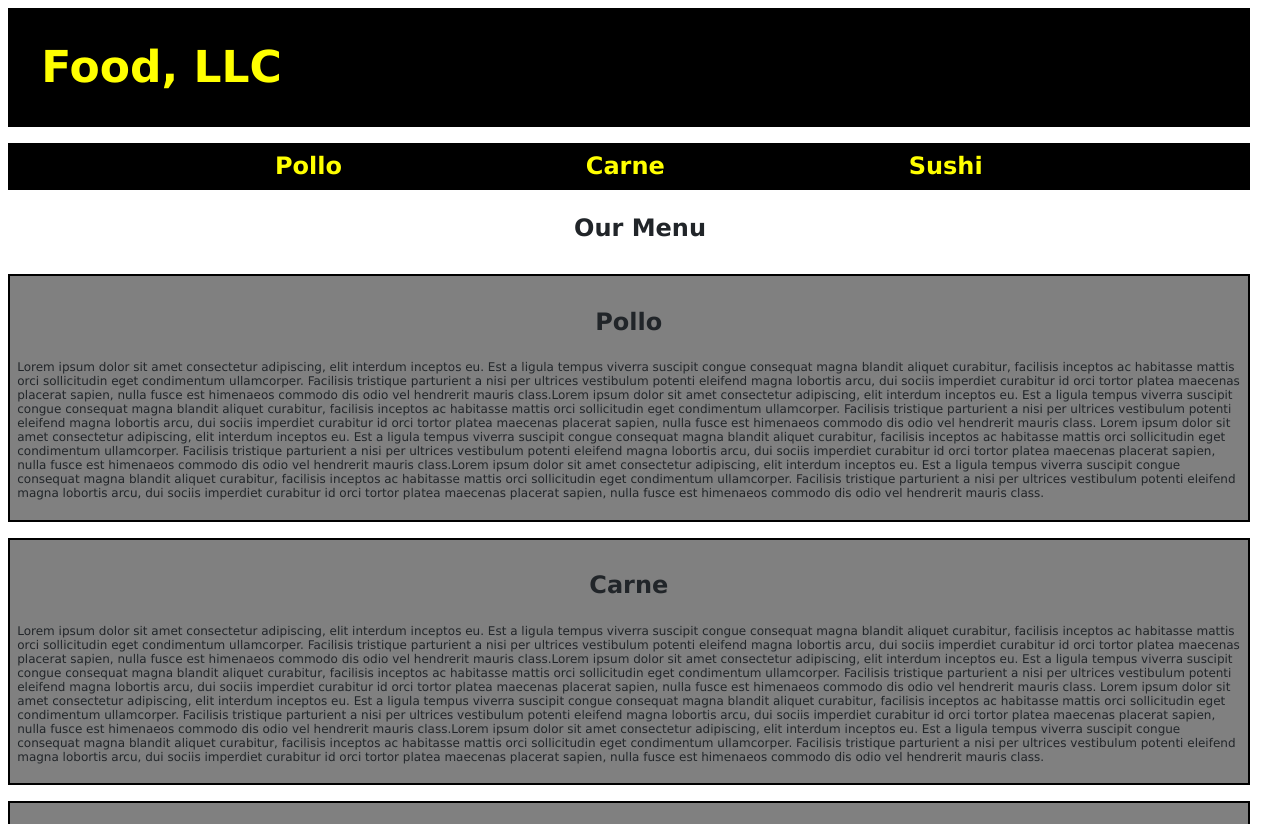
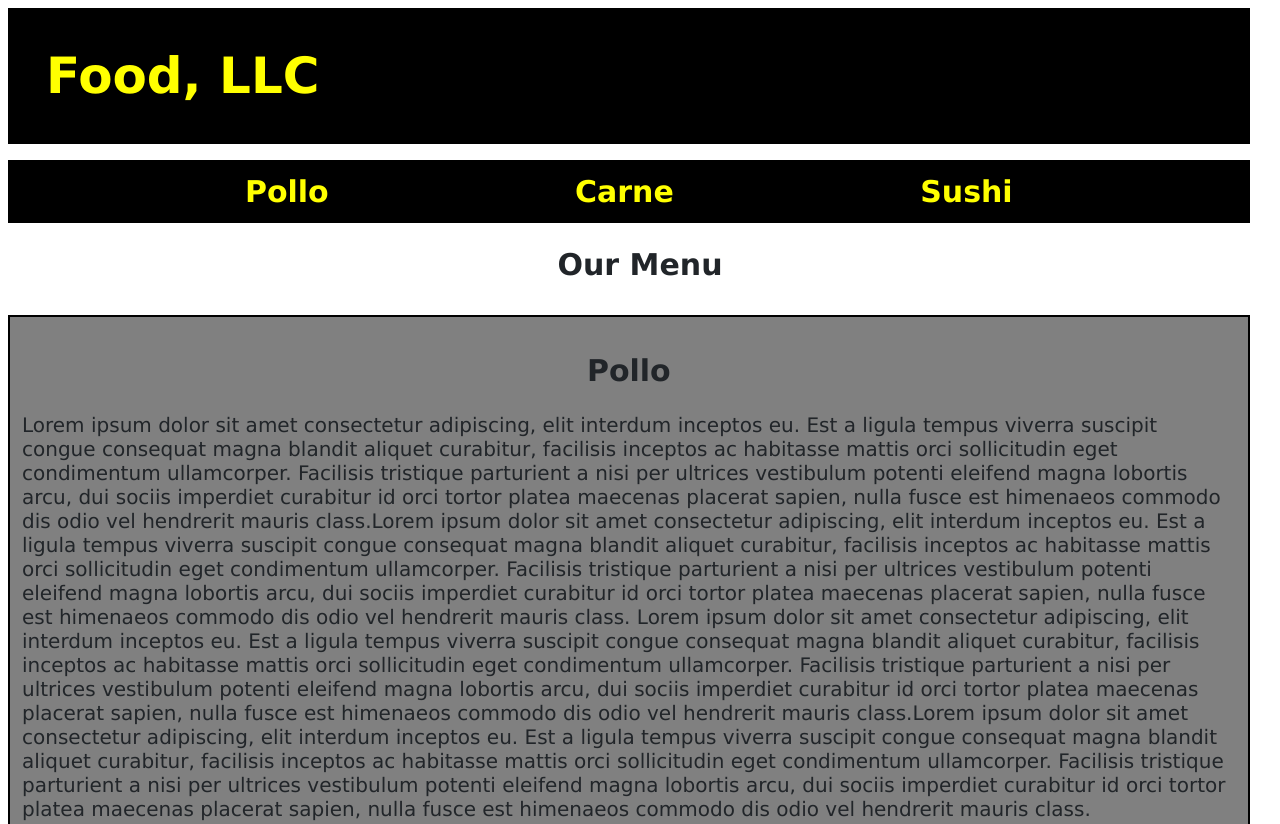
Before and after one commit to JordyJosueAlbe/CourseraSemana3, a plain HTML site: page index.html in a window 1280 px wide. Shown: the top 824 px of the page. Drawn offline with nearby package versions, Linux system fonts and the light colour scheme.

Commit message:
Ya está la página chato

```diff
--- a/116.css
+++ b/116.css
@@ -1,9 +1,9 @@
 * {;
-	font: 12px Verdana;
+	font: 20px Verdana;
 	margin: 0;
 }
 h1 {
-	font-size: 24px;
+	font-size: 30px;
 	font-weight: bold;
 	text-align: center;
 	margin: 24px;
@@ -11,7 +11,7 @@ h1 {
 
 .ea h1 {
 	color: yellow;
-	font-size: 44px;
+	font-size: 50px;
 	font-weight: bold;
 	text-align: left;
 	margin: 24px;
@@ -31,7 +31,7 @@ h1 {
 }
 .heathen li a{
 	color: yellow;
-	font-size: 24px;
+	font-size: 30px;
 	font-weight: bold;
 	background-color: black;
 	width: 97%;
@@ -53,7 +53,7 @@ h1 {
 	display: inline-block;
 	width: 97%;
 	text-align: left;
-	font-size: 14px;
+	font-size: 20px;
     border: 2px solid black;
 }
 
```
